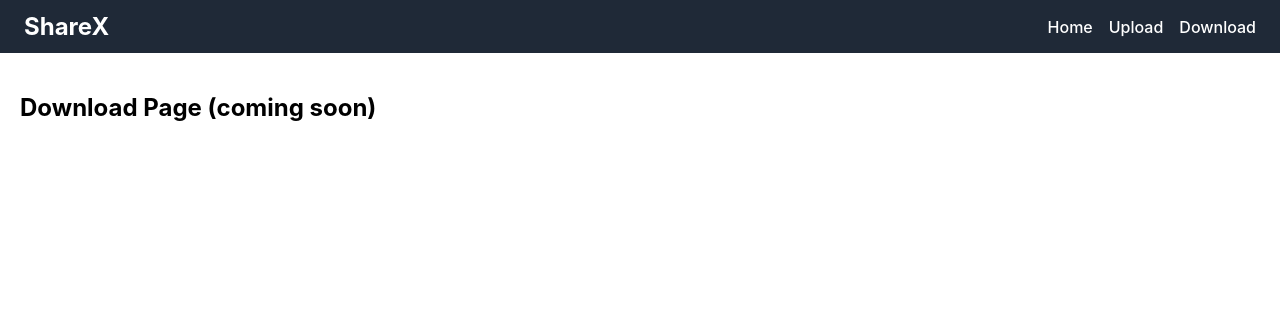
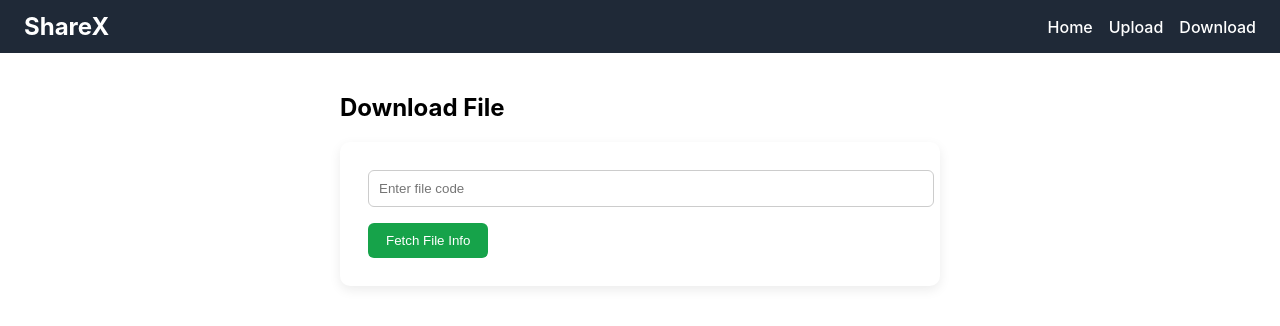
Before and after one commit to varshith-k/ShareX, a React (Create React App) app in the folder frontend/: page /download in a window 1280 px wide. Shown: the top 326 px of the page. Built offline with nearby package versions, Linux system fonts and the light colour scheme.

Commit message:
FE-09: Download page with metadata fetch integration

```diff
--- a/frontend/src/pages/Download.js
+++ b/frontend/src/pages/Download.js
@@ -1,4 +1,92 @@
+import { useState } from "react";
+import axios from "axios";
+
 function Download() {
-  return <h2>Download Page (coming soon)</h2>;
+  const [code, setCode] = useState("");
+  const [fileInfo, setFileInfo] = useState(null);
+  const [status, setStatus] = useState("");
+
+  const handleFetch = async () => {
+    if (!code.trim()) {
+      setStatus("Enter a file code.");
+      return;
+    }
+
+    try {
+      setStatus("Fetching file info...");
+
+      const res = await axios.get(`http://localhost:8080/file/${code}`);
+
+      setFileInfo(res.data);
+      setStatus("File found!");
+    } catch (err) {
+      setFileInfo(null);
+      setStatus("File not found or backend not ready.");
+    }
+  };
+
+  return (
+    <div style={styles.container}>
+      <h2>Download File</h2>
+
+      <div style={styles.card}>
+        <input
+          type="text"
+          placeholder="Enter file code"
+          value={code}
+          onChange={(e) => setCode(e.target.value)}
+          style={styles.input}
+        />
+
+        <button onClick={handleFetch} style={styles.button}>
+          Fetch File Info
+        </button>
+
+        {status && <p style={styles.status}>{status}</p>}
+
+        {fileInfo && (
+          <div style={styles.meta}>
+            <p><b>Name:</b> {fileInfo.name}</p>
+            <p><b>Size:</b> {fileInfo.size} KB</p>
+            <p><b>Uploaded:</b> {fileInfo.createdAt}</p>
+          </div>
+        )}
+      </div>
+    </div>
+  );
 }
+
+const styles = {
+  container: { maxWidth: "600px", margin: "0 auto" },
+  card: {
+    marginTop: "20px",
+    padding: "28px",
+    borderRadius: "10px",
+    boxShadow: "0 4px 12px rgba(0,0,0,0.08)",
+    background: "#ffffff",
+  },
+  input: {
+    padding: "10px",
+    width: "100%",
+    borderRadius: "6px",
+    border: "1px solid #ccc",
+  },
+  button: {
+    marginTop: "16px",
+    padding: "10px 18px",
+    background: "#16a34a",
+    color: "white",
+    border: "none",
+    borderRadius: "6px",
+    cursor: "pointer",
+  },
+  meta: {
+    marginTop: "16px",
+    background: "#f9fafb",
+    padding: "12px",
+    borderRadius: "6px"
+  },
+  status: { marginTop: "14px", fontWeight: "500" }
+};
+
 export default Download;
```
